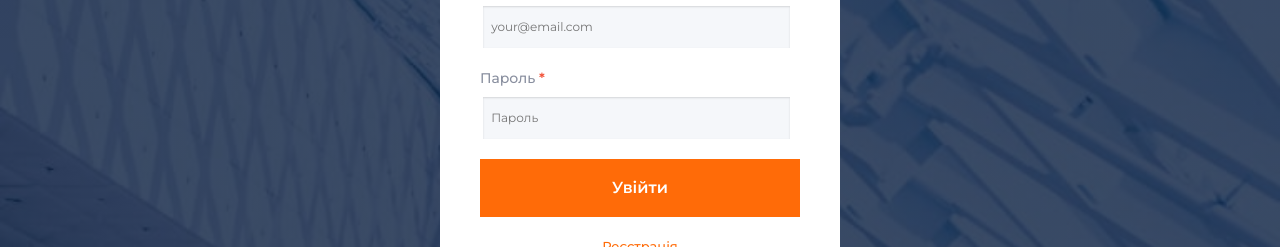
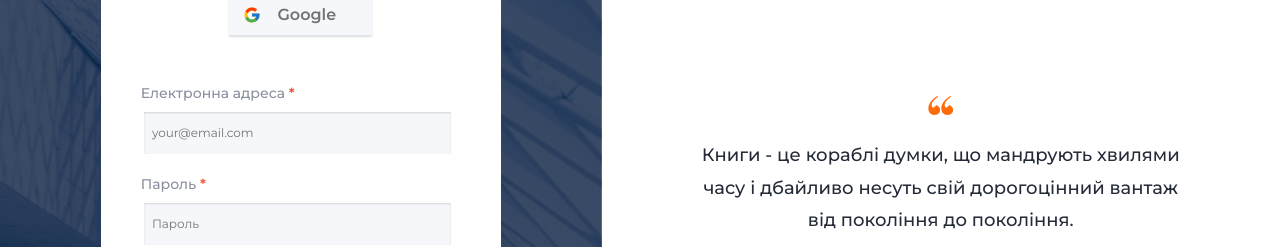
Before and after one commit to AnastasiiaHudymenko/book-app, a React (Vite) app: page /#/login in a window 1280 px wide. Shown: the part 553-800 px from the top of the page. Built offline with nearby package versions, Linux system fonts and the light colour scheme.

Commit message:
add styles login/register form desktop

```diff
--- a/src/components/App/Layout.jsx
+++ b/src/components/App/Layout.jsx
@@ -4,12 +4,12 @@ import AppBar from "../AppBar/AppBar";
 
 const Layout = () => {
   return (
-    <div>
+    <>
       <AppBar />
       <Suspense fallback={null}>
         <Outlet />
       </Suspense>
-    </div>
+    </>
   );
 };
 
--- a/src/components/AppBar/AppBar.styled.jsx
+++ b/src/components/AppBar/AppBar.styled.jsx
@@ -4,8 +4,8 @@ export const Header = styled.header`
   text-align: center;
   padding: 17px 0;
   padding: 16px 32px;
-  border-bottom: 1px solid var(--secondaryBgColor);
-  box-shadow: 0px 2px 3px 0px rgba(9, 30, 63, 0.1);
+  border-bottom: 1px solid #e6e9f1;
+  box-shadow: 0px 5px 5px -5px rgba(34, 60, 80, 0.6);
   background-color: var(--secondaryBgColor);
   @media screen and (min-width: 768px) {
     text-align: left;
--- a/src/components/LoginForm/Login.styled.jsx
+++ b/src/components/LoginForm/Login.styled.jsx
@@ -4,8 +4,12 @@ import { Link } from "react-router-dom";
 
 export const Conatiner = styled.div`
   background-color: var(--mainBgColor);
-  height: 95vh;
+  height: 100vh;
   text-align: center;
+
+  @media screen and (min-width: 1280px) {
+    display: flex;
+  }
 `;
 
 export const StyledForm = styled(Form)`
@@ -20,6 +24,10 @@ export const StyledForm = styled(Form)`
     max-width: 400px;
     margin: 0 auto;
     padding: 40px;
+  }
+
+  @media screen and (min-width: 1280px) {
+    margin-top: ${(prop) => (prop.path === "/login" ? "106px" : "0")};
   }
 `;
 
--- a/src/components/LoginForm/LoginForm.jsx
+++ b/src/components/LoginForm/LoginForm.jsx
@@ -23,7 +23,7 @@ const LoginForm = () => {
     <Conatiner>
       <WrapFormComponent>
         <Formik initialValues={{ email: "", password: "" }}>
-          <StyledForm autoComplete="off">
+          <StyledForm path={pathname} autoComplete="off">
             <BtnGoogle />
             <StyledLabel>
               <TitleLabel>
--- a/src/components/QuoteComponent/QuoteComponent.jsx
+++ b/src/components/QuoteComponent/QuoteComponent.jsx
@@ -1,17 +1,21 @@
-import { Decoration, Quote, TitleAuhtor } from "./QuoteComponent.styled";
+import {
+  Decoration,
+  Quote,
+  TitleAuhtor,
+  Container,
+} from "./QuoteComponent.styled";
 
 const QuoteComponent = ({ desc, author, path }) => {
   const isMainPage = path === "/";
-  console.log(isMainPage);
 
   return (
-    <>
+    <Container>
       <Decoration>“</Decoration>
       <Quote isMainPage={isMainPage}>{desc}</Quote>
       <div>
         <TitleAuhtor isMainPage={isMainPage}>{author}</TitleAuhtor>
       </div>
-    </>
+    </Container>
   );
 };
 
--- a/src/components/QuoteComponent/QuoteComponent.styled.jsx
+++ b/src/components/QuoteComponent/QuoteComponent.styled.jsx
@@ -1,4 +1,15 @@
 import styled from "styled-components";
+
+export const Container = styled.div`
+  @media screen and (min-width: 1280px) {
+    flex-basis: 53%;
+    display: flex;
+    flex-direction: column;
+    align-items: center;
+    justify-content: center;
+    background-color: #fff;
+  }
+`;
 
 export const Quote = styled.p`
   margin-top: -35px;
@@ -14,11 +25,9 @@ export const Quote = styled.p`
     width: ${(props) => (props.isMainPage ? "" : "526px")};
     margin: ${(props) => (props.isMainPage ? "" : "auto")};
    }
-
-
-
-  @media screen and (min-width: 1280px) {
+   @media screen and (min-width: 1280px) {
     font-size: 18px;
+    margin: 0;
    }
 }
 `;
@@ -53,6 +62,7 @@ export const TitleAuhtor = styled.p`
 `;
 
 export const Decoration = styled.span`
+  margin-bottom: -34px;
   color: var(--mainAccentColor);
   text-align: center;
   font-family: Abril Fatface;
--- a/src/components/RegisterForm/RegisterForm.jsx
+++ b/src/components/RegisterForm/RegisterForm.jsx
@@ -10,11 +10,11 @@ import {
   TitleLabel,
   Decoration,
 } from "../LoginForm/Login.styled";
-import { StyledLink, StyledSpan } from "./RegisterForm.styled";
+import { StyledLink, StyledSpan, Container } from "./RegisterForm.styled";
 
 const RegisterForm = () => {
   return (
-    <>
+    <Container>
       <WrapFormComponent>
         <Formik
           initialValues={{ name: "", email: "", password: "", confirm: "" }}
@@ -66,7 +66,7 @@ const RegisterForm = () => {
         </Formik>
       </WrapFormComponent>
       <Information />
-    </>
+    </Container>
   );
 };
 
--- a/src/components/RegisterForm/RegisterForm.styled.jsx
+++ b/src/components/RegisterForm/RegisterForm.styled.jsx
@@ -1,5 +1,10 @@
 import { Link } from "react-router-dom";
 import styled from "styled-components";
+
+export const Container = styled.div`
+  display: flex;
+  background-color: #fff;
+`;
 
 export const StyledLink = styled(Link)`
   margin: 0 auto;
--- a/src/components/WrapFormComponent/WrapComponent.styled.jsx
+++ b/src/components/WrapFormComponent/WrapComponent.styled.jsx
@@ -1,6 +1,7 @@
 import styled from "styled-components";
 import bcgMobile from "../../images/bcgMobile.jpg";
 import bcgTablet from "../../images/bcgTablet.jpg";
+import bcgDesktop from "../../images/bcgDesktop.jpg";
 
 export const WrapForm = styled.div`
   padding: 32px 0;
@@ -18,4 +19,13 @@ export const WrapForm = styled.div`
       url(${bcgTablet});
     padding: 64px 0;
   }
+  @media screen and (min-width: 1280px) {
+    flex-basis: 47%;
+
+    background-image: linear-gradient(
+        rgba(9, 30, 63, 0.8),
+        rgba(9, 30, 63, 0.8)
+      ),
+      url(${bcgDesktop});
+  }
 `;
--- a/src/pages/AuthPage/AuthPage.styled.jsx
+++ b/src/pages/AuthPage/AuthPage.styled.jsx
@@ -5,7 +5,7 @@ import { Link } from "react-router-dom";
 
 export const Container = styled.div`
   text-align: center;
-  height: 95vh;
+  height: 100vh;
   background-color: var(--mainBgColor);
   @media screen and (min-width: 768px) {
     display: flex;
```
Also changed, not shown: src/images/bcgDesktop.jpg (added).
